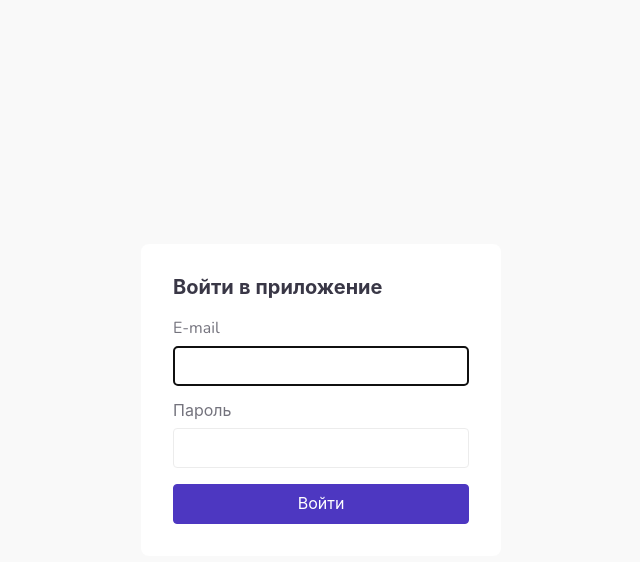
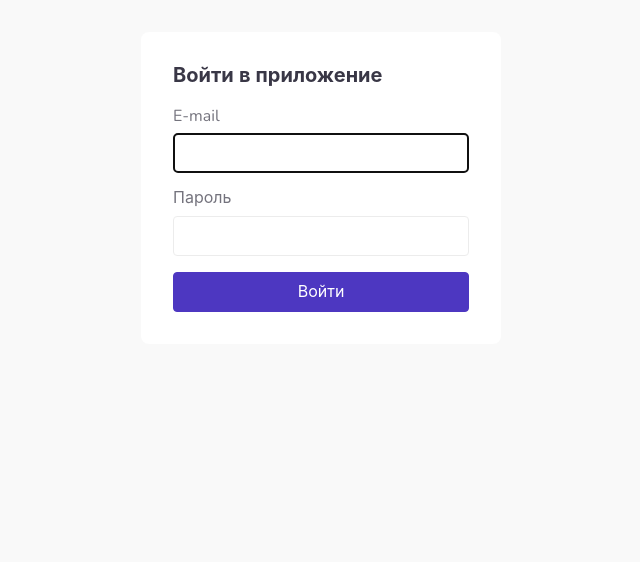
Before and after one commit to oxananana/WeekMenu, a React (Create React App) app: page /login in a window 1280 px wide. Shown: the top 562 px of the page, without its empty margins (319-959 px from the left). Built offline with nearby package versions, Linux system fonts and the light colour scheme; no server answers.

Commit message:
+ cacheControl header для кеширования изображений

```diff
--- a/src/theme/GlobalStyle.js
+++ b/src/theme/GlobalStyle.js
@@ -6,15 +6,21 @@ const GlobalStyle = createGlobalStyle`
   ${reset}
   ${normalize}
 
+  html {
+    height: -webkit-fill-available;
+  }
+
   body {
     font-family: "Nunito", -apple-system, BlinkMacSystemFont, "Segoe UI", "Roboto",
     "Oxygen", "Ubuntu", "Cantarell", "Fira Sans", "Droid Sans", "Helvetica Neue",
     sans-serif;
-  -webkit-font-smoothing: antialiased;
-  -moz-osx-font-smoothing: grayscale;
+    -webkit-font-smoothing: antialiased;
+    -moz-osx-font-smoothing: grayscale;
     background-color: ${({ theme }) => theme.bg.baseLight};
     font-size: 16px;
     color: ${({ theme }) => theme.text.base};
+    min-height: 100vh;
+    min-height: -webkit-fill-available;
   }
 
   p {
@@ -39,6 +45,7 @@ const GlobalStyle = createGlobalStyle`
     display: flex;
     flex-direction: column;
     min-height: 100vh;
+    min-height: -webkit-fill-available;
   }
 `;
 
```
Also changed, not shown: firebase.json.
